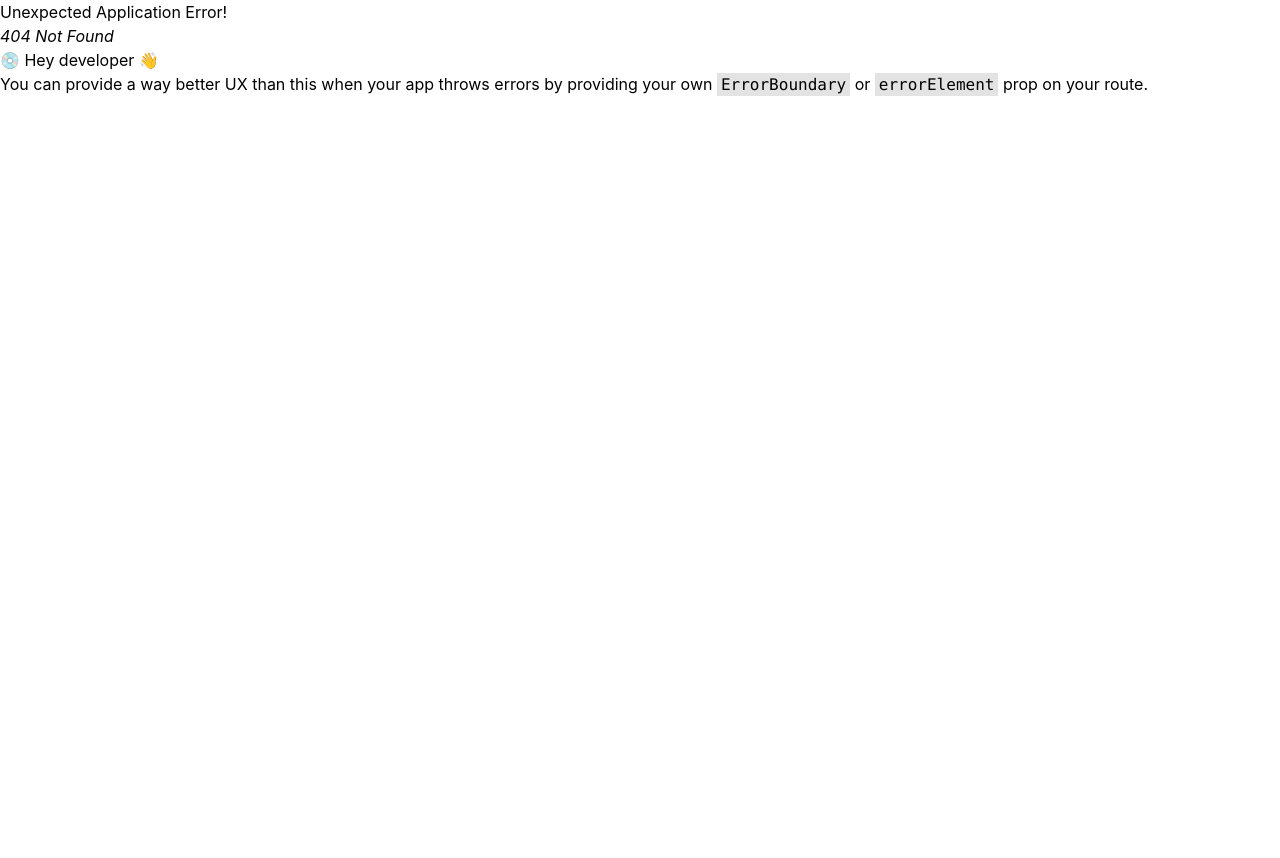
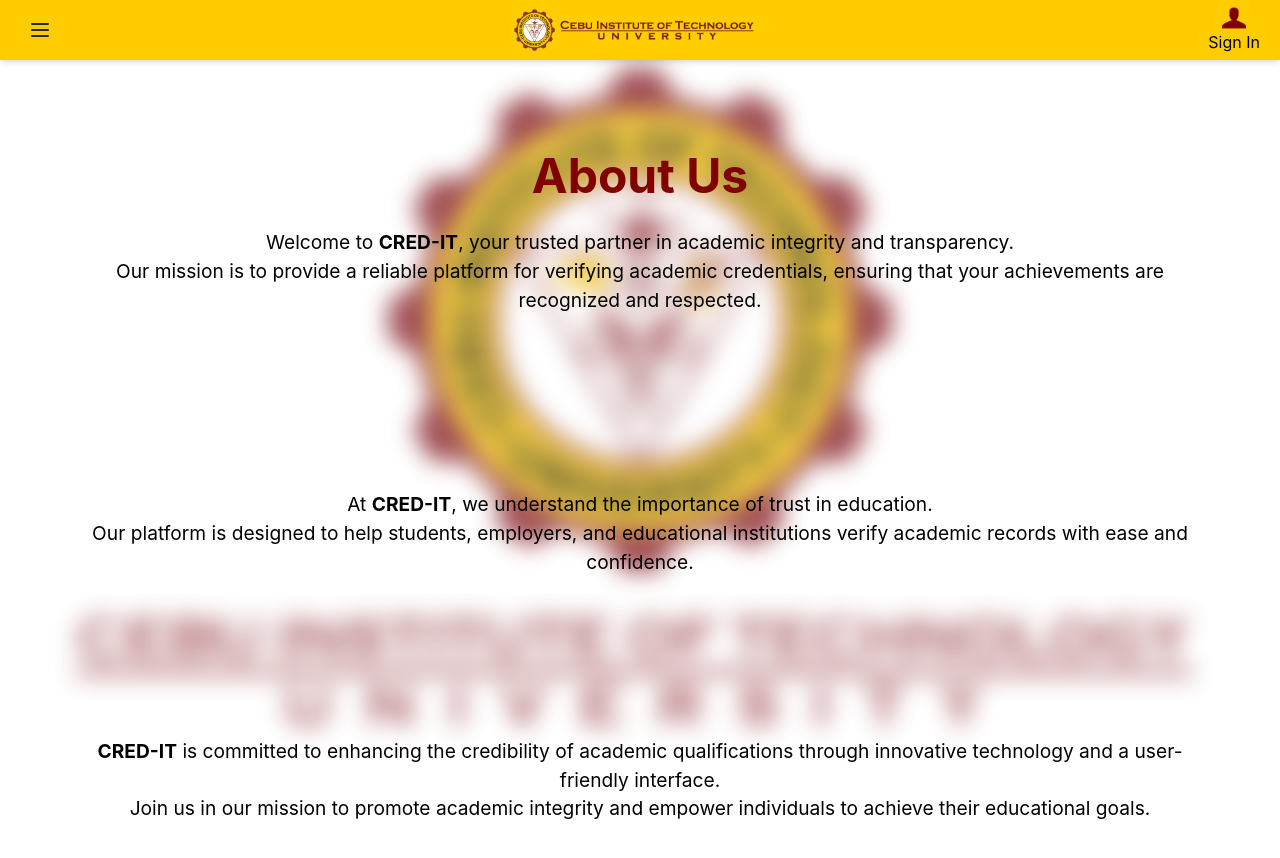
Before and after one commit to FrancisGarryNillama/Cred-It, a React (Create React App) app in the folder django_react_credit/frontend/: page /AboutUsPage in a window 1280 px wide. Before the commit this address had no page. Shown: the top 858 px of the page. Before the commit the page ends 800 px from the top, so only its background shows below. Built offline with nearby package versions, Linux system fonts and the light colour scheme.

Commit message:
added AboutUsPage, made changes in RegisterPage and LoginPage

```diff
--- a/django_react_credit/frontend/src/components/BackgroundLayout.jsx
+++ b/django_react_credit/frontend/src/components/BackgroundLayout.jsx
@@ -15,16 +15,22 @@
   return (
     <>
       <div className="absolute inset-0 bg-[url('./citBackground.png')] bg-cover bg-center blur-[12px] opacity-[0.8] z-[-1]"></div>{" "}
-      <header className="bg-[#FFCC00] h-[60px] flex items-center justify-between relative">
-        {navLocation.pathname === "/HomePage" && (
+      <header className="fixed top-0 left-0 w-full bg-[#FFCC00] h-[60px] flex items-center justify-between z-50 shadow-md">
+        {(navLocation.pathname === "/HomePage" ||
+          navLocation.pathname === "/AboutUsPage") && (
           <CollapsibleNavBar isOpen={navIsOpen} />
         )}
         <div className="pl-5">
           <div className="flex flex-col items-center justify-center">
-            {navLocation.pathname === "/HomePage" && (
-              <button onClick={handleClick}>
+            {(navLocation.pathname === "/HomePage" ||
+              navLocation.pathname === "/AboutUsPage") && (
+              <button
+                onClick={handleClick}
+                className="group p-2 rounded hover:bg-yellow-300 transition-colors"
+                aria-label="Open navigation menu"
+              >
                 <svg
-                  className="w-6 h-6"
+                  className="w-6 h-6 text-gray-800 group-hover:text-yellow-800 transition-colors"
                   fill="none"
                   stroke="currentColor"
                   strokeWidth="2"
@@ -65,7 +71,7 @@
           onClick={handleCloseSidebar}
         ></div>
       )}
-      <div>{children}</div>
+      <div className="pt-[60px]">{children}</div>
     </>
   );
 }
--- a/django_react_credit/frontend/src/components/CollapsibleNavBar.jsx
+++ b/django_react_credit/frontend/src/components/CollapsibleNavBar.jsx
@@ -1,11 +1,9 @@
 import React from "react";
 import { Link } from "react-router-dom";
-// Accept isOpen as a prop from the parent
+
 export default function CollapsibleNavBar({ isOpen }) {
-  // No internal state or toggle button needed
   return (
     <>
-      {/* Sidebar controlled by isOpen prop */}
       <aside
         id="default-sidebar"
         className={`fixed top-0 left-0 z-40 w-64 h-screen transition-transform dark:bg-[#800000] px-3 py-4 overflow-y-auto ${
@@ -16,12 +14,14 @@
         <div className="h-full">
           <ul className="space-y-5 font-medium">
             <li>
+              <Link to={"/HomePage"}>
                 <button
                   type="button"
                   className="flex w-full items-center p-2 text-gray-900 rounded-lg dark:text-white hover:bg-gray-100 dark:hover:bg-gray-700 group"
                 >
                   <span className="whitespace-nowrap">Home</span>
                 </button>
+              </Link>
             </li>
             <li>
               <button
@@ -31,21 +31,16 @@
                 <span className=" whitespace-nowrap">Profile</span>
               </button>
             </li>
+
             <li>
-              <button
-                type="button"
-                className="flex w-full items-center p-2 text-gray-900 rounded-lg dark:text-white hover:bg-gray-100 dark:hover:bg-gray-700 group"
-              >
-                <span className="whitespace-nowrap">Upload Image</span>
-              </button>
-            </li>
-            <li>
+              <Link to={"/AboutUsPage"}>
                 <button
                   type="button"
                   className="flex w-full items-center p-2 text-gray-900 rounded-lg dark:text-white hover:bg-gray-100 dark:hover:bg-gray-700 group"
                 >
                   <span className="whitespace-nowrap">About Us</span>
                 </button>
+              </Link>
             </li>
             <li>
               <Link to={"/LoginPage"}>
--- a/django_react_credit/frontend/src/components/RegisterDropdown.jsx
+++ b/django_react_credit/frontend/src/components/RegisterDropdown.jsx
@@ -3,7 +3,7 @@
 import { ChevronDownIcon } from "@heroicons/react/20/solid";
 
 export default function RegisterDropdown() {
-  const [selected, setSelected] = useState("Register As:");
+  const [selected, setSelected] = useState("Select Role");
 
   return (
     <Menu as="div" className="relative inline-block text-left">
--- a/django_react_credit/frontend/src/index.js
+++ b/django_react_credit/frontend/src/index.js
@@ -6,6 +6,7 @@
 import LoginPage from "./pages/LoginPage";
 import RegisterPage from "./pages/RegisterPage";
 import HomePage from "./pages/HomePage";
+import AboutUsPage from "./pages/AboutUsPage";
 import reportWebVitals from "./reportWebVitals";
 import { createBrowserRouter, RouterProvider } from "react-router-dom";
 
@@ -14,6 +15,7 @@
   { path: "/LoginPage", element: <LoginPage /> },
   { path: "/RegisterPage", element: <RegisterPage /> },
   { path: "/HomePage", element: <HomePage /> },
+  { path: "/AboutUsPage", element: <AboutUsPage /> },
 ]);
 
 const root = ReactDOM.createRoot(document.getElementById("root"));
--- /dev/null
+++ b/django_react_credit/frontend/src/pages/AboutUsPage.jsx
@@ -0,0 +1,43 @@
+import React from "react";
+import BackgroundLayout from "../components/BackgroundLayout";
+
+export default function AboutUsPage() {
+  return (
+    <>
+      <BackgroundLayout>
+        <div className="flex flex-col items-center justify-center">
+          <div className="flex flex-col items-center justify-center m-[5rem]">
+            <h1 className="text-[3rem] mb-4">
+              <span className="text-[#800000] font-bold">About Us</span>
+            </h1>
+            <p className="text-[1.2rem] text-center">
+              Welcome to <span className="font-bold">CRED-IT</span>, your
+              trusted partner in academic integrity and transparency. <br /> Our
+              mission is to provide a reliable platform for verifying academic
+              credentials, ensuring that your achievements are recognized and
+              respected.
+            </p>
+          </div>
+          <div className="flex flex-col items-center justify-center m-[5rem]">
+            <p className="text-[1.2rem] text-center mt-4">
+              At <span className="font-bold">CRED-IT</span>, we understand the
+              importance of trust in education. <br />
+              Our platform is designed to help students, employers, and
+              educational institutions verify academic records with ease and
+              confidence.
+            </p>
+          </div>
+          <div className="flex flex-col items-center justify-center m-[5rem]">
+            <p className="text-[1.2rem] text-center ">
+              <span className="font-bold">CRED-IT</span> is committed to
+              enhancing the credibility of academic qualifications through
+              innovative technology and a user-friendly interface. <br />
+              Join us in our mission to promote academic integrity and empower
+              individuals to achieve their educational goals.
+            </p>
+          </div>
+        </div>
+      </BackgroundLayout>
+    </>
+  );
+}
--- a/django_react_credit/frontend/src/pages/LoginPage.jsx
+++ b/django_react_credit/frontend/src/pages/LoginPage.jsx
@@ -4,17 +4,21 @@
 
 export default function LoginPage() {
   const navigate = useNavigate();
-  const [email, setEmail] = useState("");
+  const [username, setUsername] = useState("");
   const [password, setPassword] = useState("");
   const [rememberMe, setRememberMe] = useState(false);
+  const [showWarning, setShowWarning] = useState(false);
 
-  const handleSignInClick = () => {
-    navigate("/login");
-  };
+  const isFormValid = username.trim() !== "" && password.trim() !== "";
 
   const handleSubmit = (e) => {
     e.preventDefault();
-    console.log("Login attempt:", { email, password, rememberMe });
+    if (!isFormValid) {
+      setShowWarning(true);
+      return;
+    }
+    setShowWarning(false);
+    navigate("/HomePage");
   };
 
   return (
@@ -48,9 +52,10 @@
                   </svg>
                 </div>
                 <input
-                  type="email"
+                  type="text"
                   placeholder="Username"
-                  onChange={(e) => setEmail(e.target.value)}
+                  value={username}
+                  onChange={(e) => setUsername(e.target.value)}
                   required
                   className="w-full pl-10 pr-3 py-3 border border-gray-300 rounded text-sm focus:outline-none"
                 />
@@ -87,6 +92,12 @@
               </div>
             </div>
 
+            {showWarning && !isFormValid && (
+              <div className="text-red-600 text-sm mb-3 text-center">
+                Please fill in both username and password.
+              </div>
+            )}
+
             <div className="flex justify-between items-center mb-6">
               <label className="flex items-center text-sm text-red-900">
                 <input
@@ -97,18 +108,13 @@
                 />
                 Remember me
               </label>
-              <a href="#" className="text-sm text-red-900 hover:underline">
-                Forgot password?
-              </a>
             </div>
-            <Link to={"/HomePage"}>
-              <button
-                type="submit"
-                className="w-full py-3 bg-red-900 text-white rounded text-base font-medium hover:bg-red-800 transition"
-              >
-                Sign In
-              </button>
-            </Link>
+            <button
+              type="submit"
+              className="w-full py-3 bg-red-900 text-white rounded text-base font-medium transition hover:bg-red-800 cursor-pointer"
+            >
+              Sign In
+            </button>
           </form>
 
           <p className="text-center text-sm text-gray-600 mt-5">
--- a/django_react_credit/frontend/src/pages/RegisterPage.jsx
+++ b/django_react_credit/frontend/src/pages/RegisterPage.jsx
@@ -2,14 +2,12 @@
 import { useNavigate } from "react-router-dom";
 import BackgroundLayout from "../components/BackgroundLayout";
 import RegisterDropdown from "../components/RegisterDropdown";
-import { Link } from "react-router-dom";
 
 export default function RegisterPage() {
   const navigate = useNavigate();
-  const [email, setEmail] = useState("");
+  const [username, setUsername] = useState("");
   const [password, setPassword] = useState("");
   const [confirmPassword, setConfirmPassword] = useState("");
-  const [rememberMe, setRememberMe] = useState(false);
   const [error, setError] = useState("");
 
   const handleSignInClick = () => {
@@ -23,8 +21,9 @@
       return;
     }
     setError("");
-    // Registration logic here
-    console.log("Register attempt:", { email, password, rememberMe });
+
+    alert("Registration successful! Redirecting to login page...");
+    navigate("/LoginPage");
   };
 
   return (
@@ -53,10 +52,10 @@
                   </svg>
                 </div>
                 <input
-                  type="email"
+                  type="text"
                   placeholder="Add a username"
-                  value={email}
-                  onChange={(e) => setEmail(e.target.value)}
+                  value={username}
+                  onChange={(e) => setUsername(e.target.value)}
                   required
                   className="w-full pl-10 pr-3 py-3 border border-gray-300 rounded text-sm focus:outline-none"
                 />
@@ -126,14 +125,12 @@
             </div>
 
             <div className="mt-5">
-              <Link to="/HomePage">
               <button
                 type="submit"
                 className="w-full py-3 bg-red-900 text-white rounded text-base font-medium hover:bg-red-800 transition"
               >
                 Register
               </button>
-              </Link>
             </div>
           </form>
         </div>
```
Lines whose indentation alone changed are shown as unchanged.
